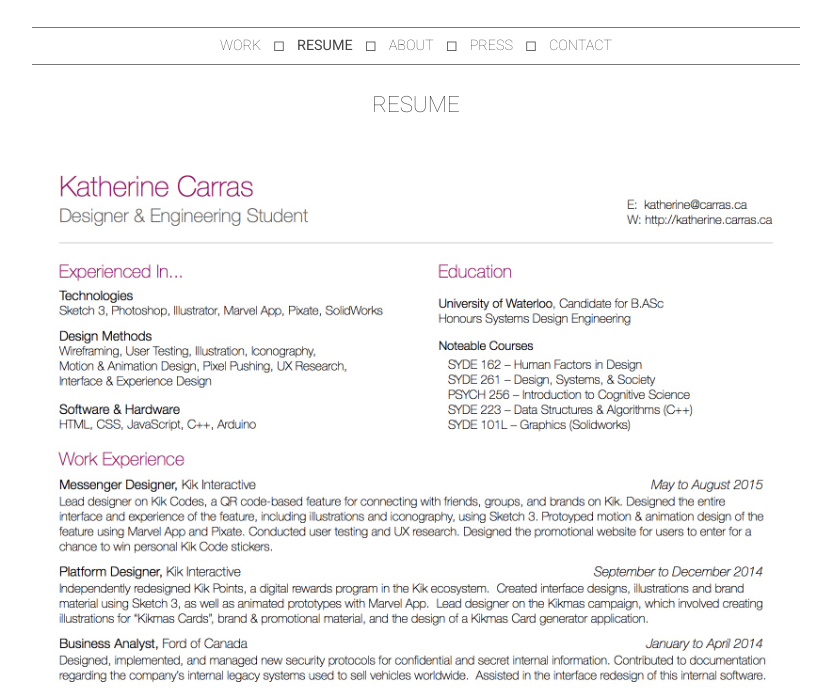
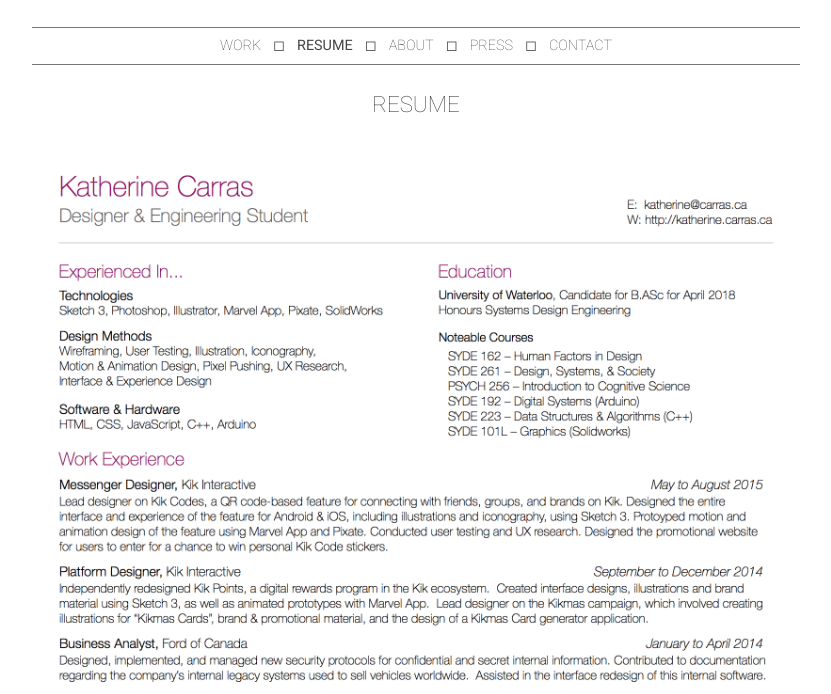
Before and after one commit to jmuia/katherine.carras.ca, a website: page src/index.html in a window 1280 px wide. Both pictures are taken after a click on the link "RESUME". Shown: the part 93-787 px from the top of the page, without its empty margins (224-1055 px from the left). Drawn offline with nearby package versions, Linux system fonts and the light colour scheme.

Commit message:
adjusted resume ish

```diff
--- a/src/index.html
+++ b/src/index.html
@@ -238,7 +238,7 @@ A great deal of media coverage surrounded the feature's release, which you can c
     <!-- RESUME PAGE -->
     <div data-page="resume">
       <div class="title">RESUME</div>
-      <img class="item" src="/img/resume.jpg">
+      <img class="item" src="/img/resume.png">
       <div>PDF version available <a class="underline" href="/img/resume.pdf" target="_blank">here</a></div>
     </div>
 
```
Also changed, not shown: src/img/resume.jpg (deleted), src/img/resume.png (added), 1 other file.
